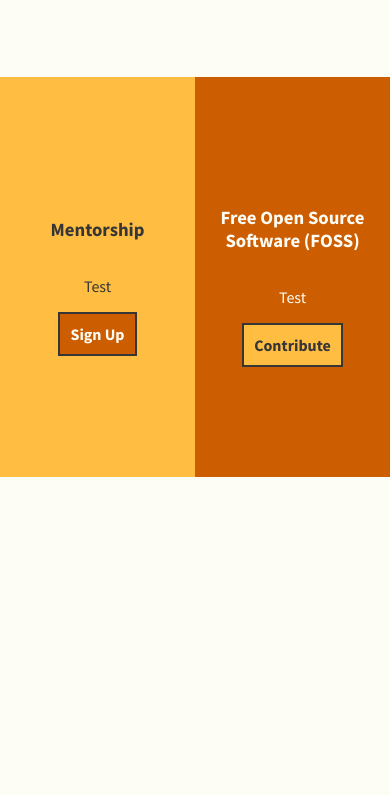
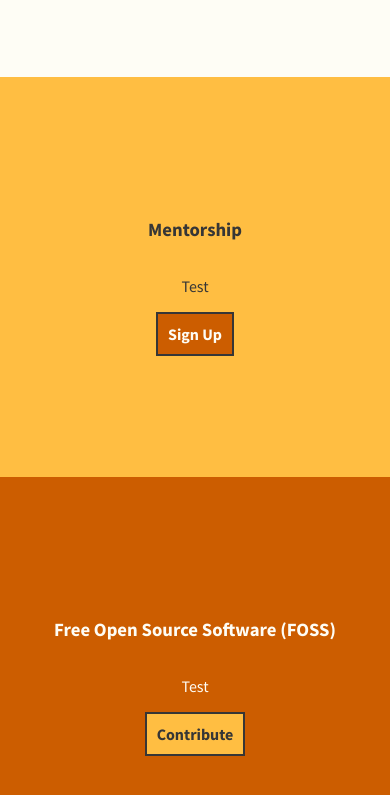
Before and after one commit to electrichive/hive-website, a Gatsby site: page /about in a window 390 px wide. Shown: the part 1567-2362 px from the top of the page. Before the commit the page ends 2044 px from the top, so only its background shows below. Built offline with nearby package versions, Linux system fonts and the light colour scheme; Gatsby itself is replaced by a stand-in of ours.

Commit message:
added infoblock responsive css

```diff
--- a/src/pages/styles/about.module.css
+++ b/src/pages/styles/about.module.css
@@ -25,3 +25,11 @@
   color: #fefdf5;
   background-color: #cc5d00;
 }
+@media only screen and (max-width: 600px) {
+  .infoBlockContainer {
+    display: block;
+  }
+  .infoBlock {
+    width: 100%;
+  }
+}
```
